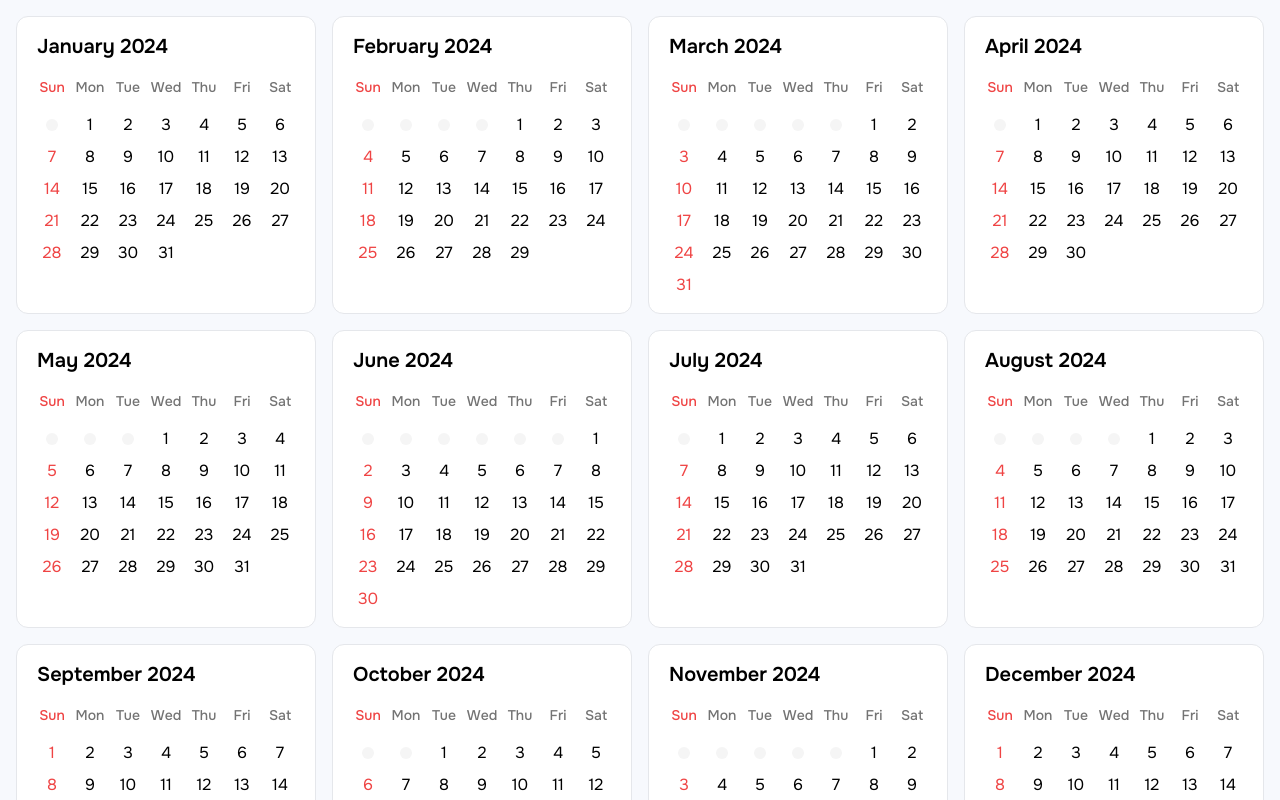
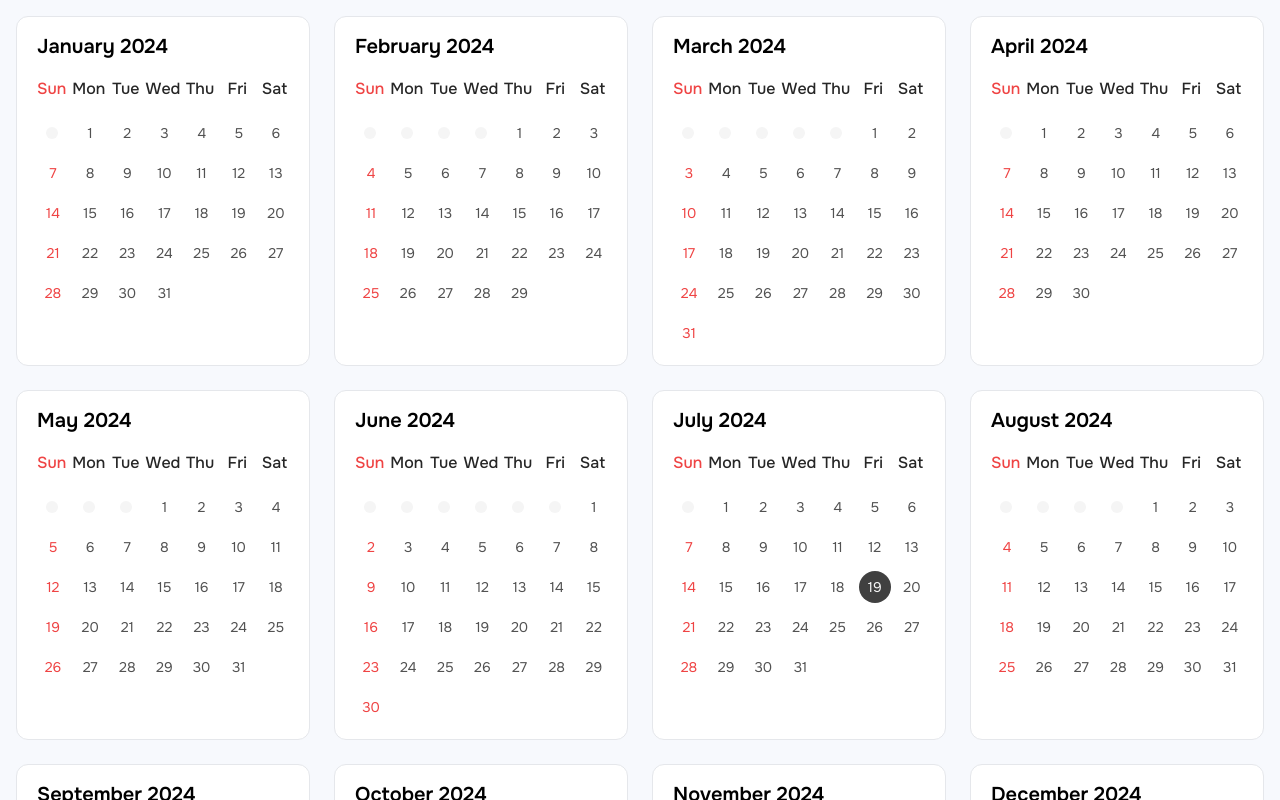
Before and after one commit to dwiwijaya/tanggaloka, a Vue app: page / in a window 1280 px wide. Shown: the top 800 px of the page. Built offline with nearby package versions, Linux system fonts and the light colour scheme.

Commit message:
feat: today class on month card

```diff
--- a/package.json
+++ b/package.json
@@ -9,6 +9,7 @@
     "preview": "vite preview"
   },
   "dependencies": {
+    "dayjs": "^1.11.12",
     "vue": "^3.4.31"
   },
   "devDependencies": {
--- a/src/App.vue
+++ b/src/App.vue
@@ -1,10 +1,11 @@
 <template>
-  <div class="container mx-auto p-4 grid grid-cols-1 md:grid-cols-2 lg:grid-cols-3 xl:grid-cols-4 gap-4">
-    <CalendarCard v-for="(month, index) in 12" :key="index" :month="index" :year="currentYear" />
+  <div class="container mx-auto p-4 grid grid-cols-1 md:grid-cols-2 lg:grid-cols-3 xl:grid-cols-4 gap-6">
+    <CalendarCard v-for="(month, index) in 12" :key="index" :month="index" :year="currentYear" :today="today" />
   </div>
 </template>
 
 <script>
+import dayjs from 'dayjs';
 import CalendarCard from './components/CalendarCard.vue';
 
 export default {
@@ -14,6 +15,7 @@ export default {
   data() {
     return {
       currentYear: new Date().getFullYear(),
+      today: dayjs().format('YYYY-M-DD'),
     };
   },
 };
--- a/src/components/CalendarCard.vue
+++ b/src/components/CalendarCard.vue
@@ -2,9 +2,9 @@
     <div class="py-4 px-5 border rounded-xl bg-white">
         <h2 class="text-xl font-semibold mb-4">{{ monthName }} {{ year }}</h2>
         <div class="grid grid-cols-7 gap-2">
-            <div v-for="day in daysOfWeek" :key="day" :class="day === 'Sun' ? '!text-red-500' : ''" class="font-medium mb-2 text-neutral-500 flex justify-center items-center text-sm">{{ day }}</div>
+            <div v-for="day in daysOfWeek" :key="day" :class="day === 'Sun' ? '!text-red-500' : ''" class="font-medium mb-2 text-neutral-800 flex justify-center items-center">{{ day }}</div>
             <div v-for="day in blankDays" :key="day" class="flex justify-center items-center"><span class="rounded-full w-3 h-3 bg-neutral-100"></span></div>
-            <div v-for="day in daysInMonth" :key="day" :class="[dayClasses(day), 'text-center']">
+            <div v-for="day in daysInMonth" :key="day" :class="[dayClasses(day), isToday(day), 'text-center !w-8 h-8 flex justify-center items-center text-neutral-600 text-sm']">
                 {{ day }}
             </div>
         </div>
@@ -22,6 +22,10 @@ export default {
             type: Number,
             required: true,
         },
+        today:{
+            type: Date,
+            required: true,
+        }
     },
     computed: {
         daysOfWeek() {
@@ -36,7 +40,6 @@ export default {
         },
         blankDays() {
             const firstDay = new Date(this.year, this.month, 1).getDay();
-            console.log(firstDay);
             return Array.from({ length: firstDay }, (_, i) => i);
         },
     },
@@ -45,13 +48,12 @@ export default {
             const date = new Date(this.year, this.month, day);
             const isSunday = date.getDay() === 0;
             return {
-                "text-red-500": isSunday,
+                "!text-red-500": isSunday,
             };
         },
+        isToday(day) {
+            return `${this.year}-${this.month + 1}-${day}` == this.today ? 'bg-neutral-700 !text-neutral-100 rounded-full' : '';
+        }
     },
 };
 </script>
-
-<style scoped>
-/* Tambahkan gaya tambahan jika diperlukan */
-</style>
```
